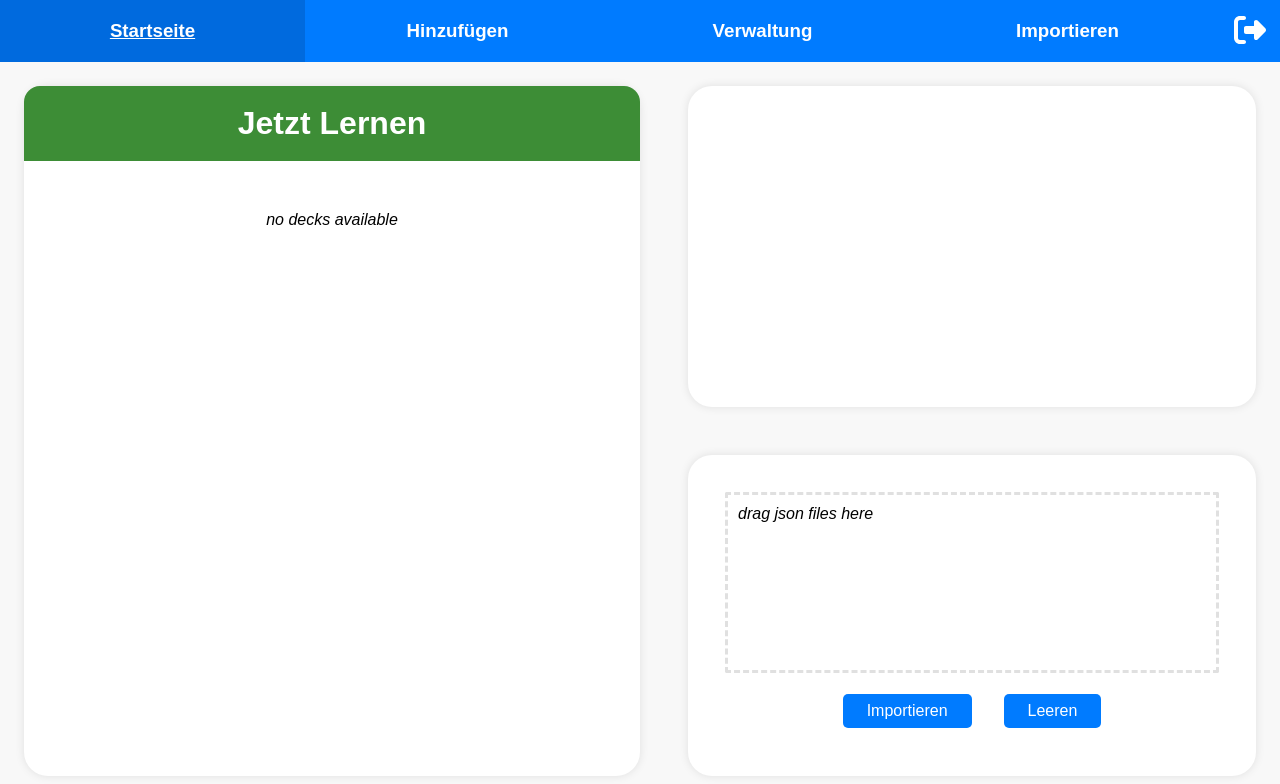
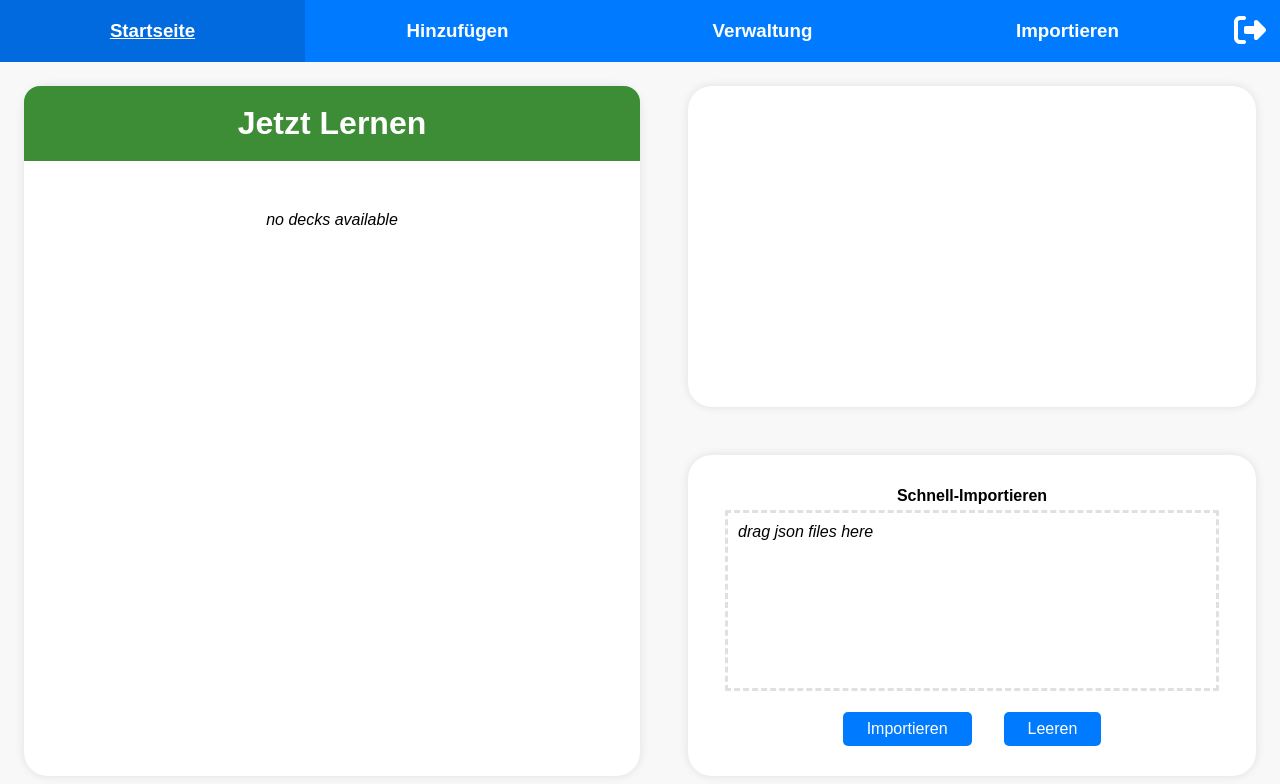
Before and after one commit to mohid-1311/Flashcards, a React (Create React App) app: page /Startseite in a window 1280 px wide. Shown: the top 784 px of the page. Built offline with nearby package versions, Linux system fonts and the light colour scheme; sample sign-in values are in the browser's storage.

Commit message:
Start Import eine provisorische überschrift gegeben

```diff
--- a/src/pages/Startseite/Startseite.module.css
+++ b/src/pages/Startseite/Startseite.module.css
@@ -35,6 +35,12 @@
   padding: 0;
 }
 
+.start-import > h4 {
+  display: inline-block;
+  width: 100%;
+  text-align: center;
+}
+
 .start-lernen:hover, .start-unklar:hover, .start-import:hover {
   box-shadow: 0px 0px 20px rgba(0, 0, 0, 0.1);
 }
--- a/src/pages/Startseite/Startseite.tsx
+++ b/src/pages/Startseite/Startseite.tsx
@@ -19,6 +19,7 @@ function Startseite(){
           <Hinzufuegen />
         </div>
         <div className={styles["start-import"]}>
+          <h4>Schnell-Importieren</h4>
           <ImportDateifeld decks={decks} setLocalDecks={setLocalDecks} />
         </div>
       </div>
```
